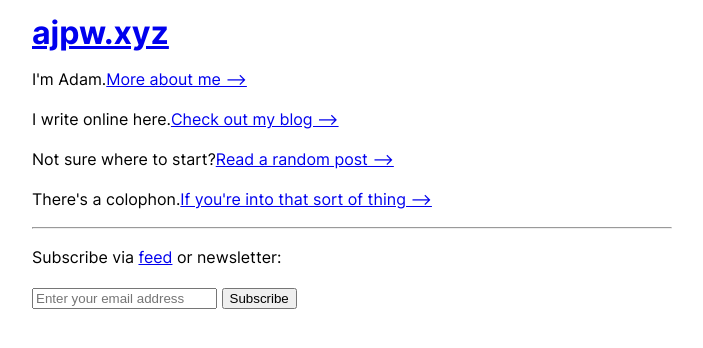
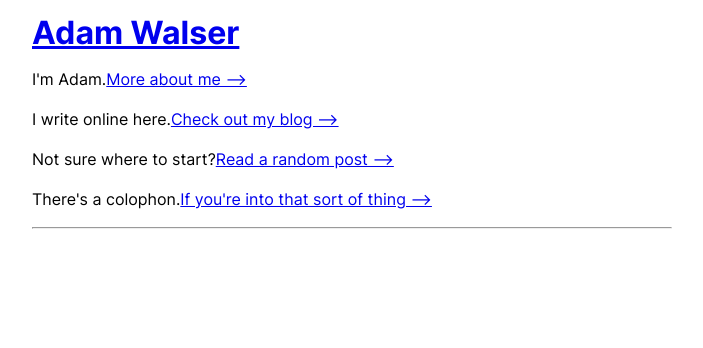
Before and after one commit to ajpwalser/ajpwalser.github.io, a Jekyll site: the page built from index.html, in a window 1280 px wide. Shown: the top 348 px of the page, without its empty margins (288-991 px from the left). Built offline with Jekyll 4.4.1, drawn with Linux system fonts in a browser that asks for light colours.

Commit message:
Update index.html

```diff
--- a/index.html
+++ b/index.html
@@ -1,7 +1,7 @@
 ---
 layout: default
-title: ajpw.xyz
-description: Home
+title: Adam Walser
+description:
 ---
 
 <p>I'm Adam.<a href="/about" class="index-link quarter-line-space">More about me&nbsp;⟶</a>
@@ -13,16 +13,3 @@ description: Home
 <p>There's a colophon.<a href="/feed.xml" class="index-link quarter-line-space">If you're into that sort of thing&nbsp;⟶</a></p>
 
 <hr>
-
-<footer>
-  <p>Subscribe via <a href="/feed.xml">feed</a> or newsletter:</p>
-<form
-  action="https://buttondown.email/api/emails/embed-subscribe/cryptidsalami"
-  method="post"
-  target="popupwindow"
-  onsubmit="window.open('https://buttondown.email/ajpwalser', 'popupwindow')"
-  class="embeddable-buttondown-form">
-  <input type="text" placeholder="Enter your email address" name="email" id="bd-email" />
-  <input type="submit" value="Subscribe" />
-</form>
-</footer>
```
